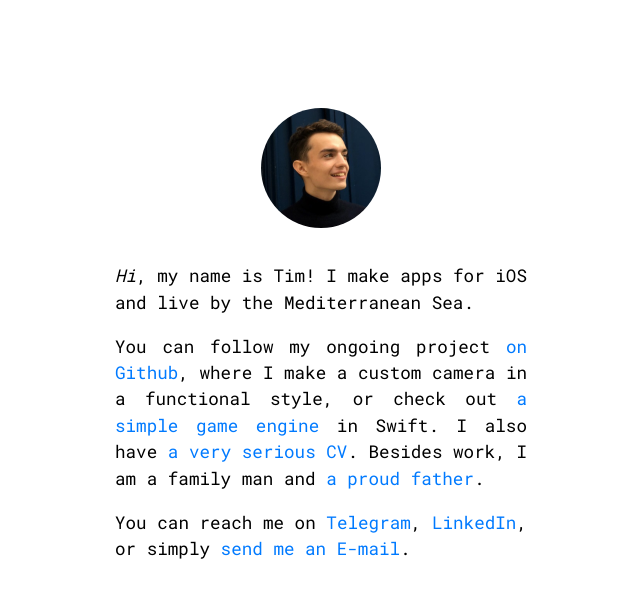
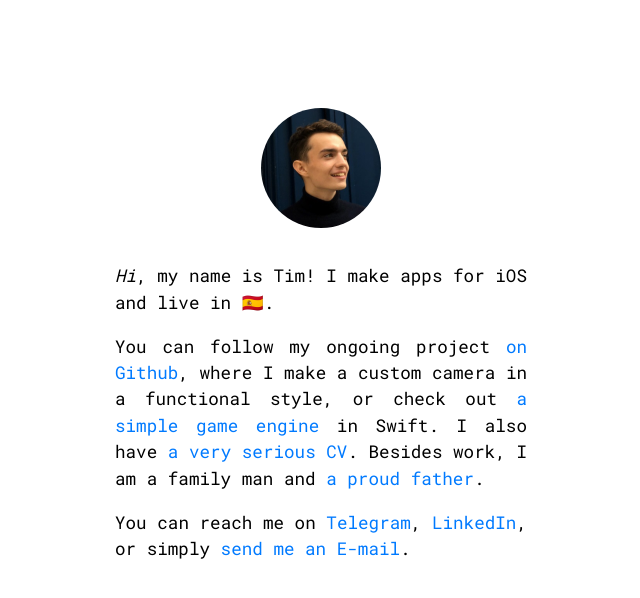
Before and after one commit to PyshnovT/pyshnovt.github.io, a Jekyll site: the page built from index.html, in a window 1280 px wide. Shown: the top 598 px of the page, without its empty margins (319-959 px from the left). Built offline with Jekyll 4.4.1, drawn with Linux system fonts in a browser that asks for light colours.

Commit message:
Update index.html

```diff
--- a/index.html
+++ b/index.html
@@ -6,14 +6,14 @@ layout: default
   <div class="about">
     <img class="avatar" src="/assets/avatar.jpg">
 
-    <p class="intro"><i>Hi</i>, my name is Tim! I make apps for iOS and live by the Mediterranean Sea.</p>
+    <p class="intro"><i>Hi</i>, my name is Tim! I make apps for iOS and live in 🇪🇸.</p>
 
     <p>You can follow my ongoing project <a href="https://github.com/PyshnovT/Camera">on Github</a>,
       where I make a custom camera in a functional style,
       or check out <a href="https://github.com/PyshnovT/raycasting">a simple game engine</a> in Swift.
-      I also have <a href="https://pyshnovt.github.io/assets/CV-Tim-Pyshnov.pdf">a very serious CV</a>.
+      I also have <a href="https://pyshnovt.github.io/assets/iOS_Tim_Pyshnov_CV.pdf">a very serious CV</a>.
       Besides work, I am a family man and <a href="https://www.instagram.com/timotheee_p/">a proud father</a>.</p>
 
-    <p>You can reach me on <a href="https://telegram.me/pyshnov">Telegram</a>, <a href="https://www.linkedin.com/in/timothy-pyshnov-6a5b87216/">LinkedIn</a>, or simply <a href="mailto:pyshnovdev@gmail.com">send me an E-mail</a>.</p>
+    <p>You can reach me on <a href="https://telegram.me/pyshnov">Telegram</a>, <a href="https://www.linkedin.com/in/timofei-pyshnov/">LinkedIn</a>, or simply <a href="mailto:pyshnovdev@gmail.com">send me an E-mail</a>.</p>
   </div>
 </main>
```
